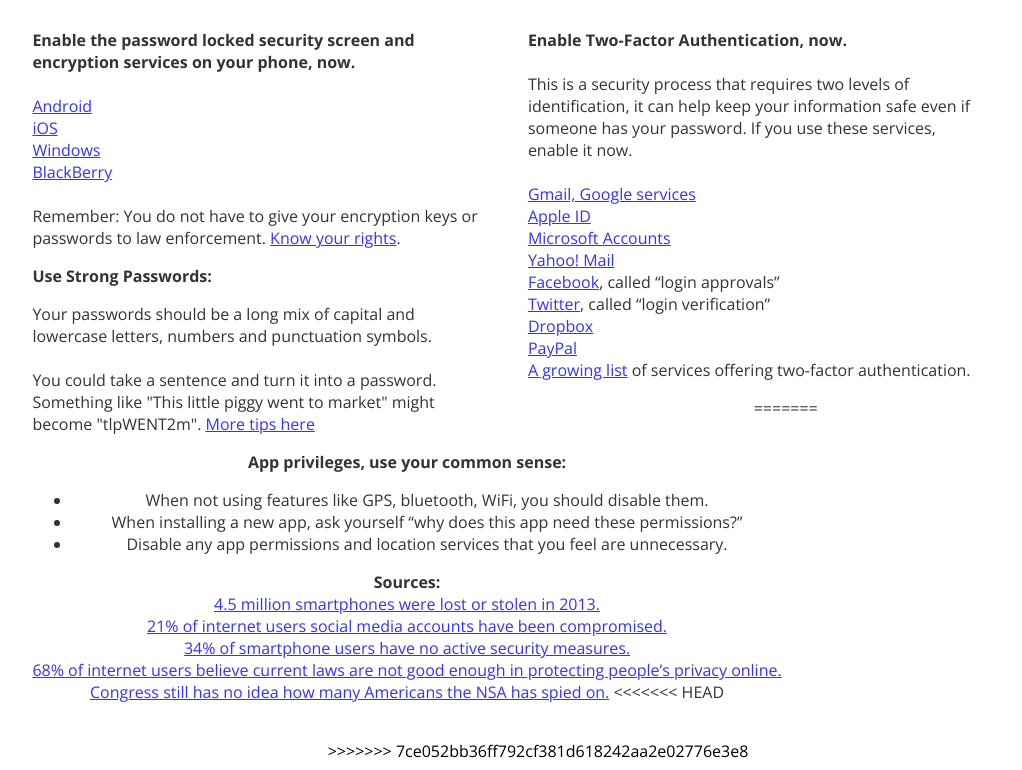
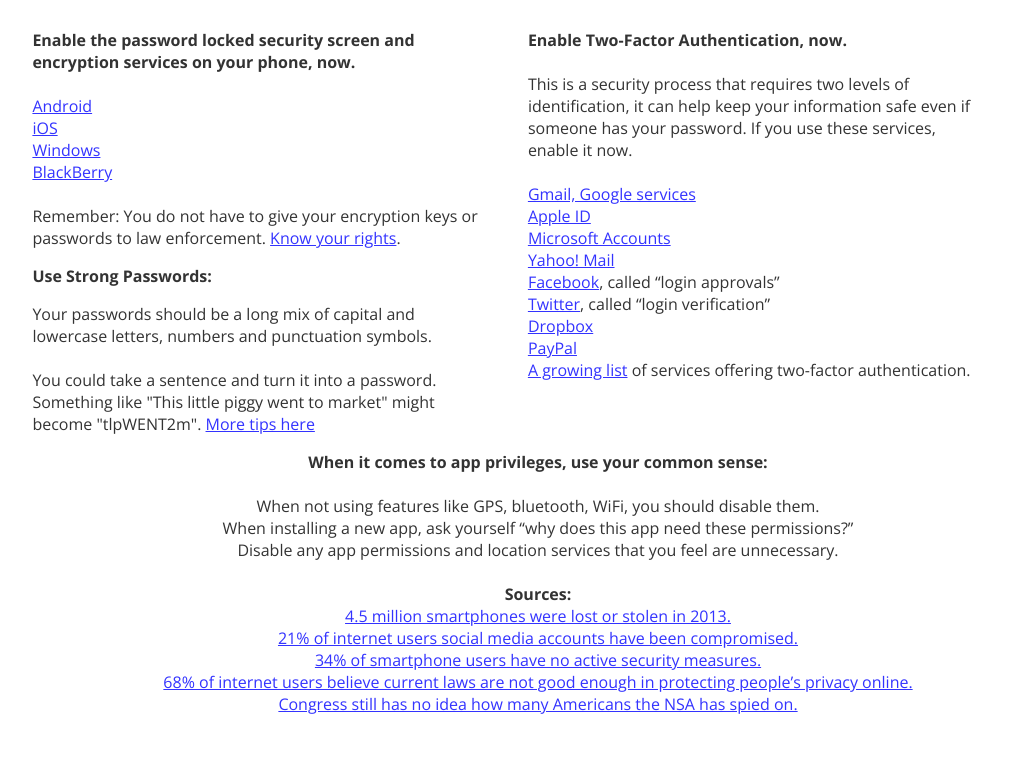
Before and after one commit to sterlingcrispin/privacymap, a plain HTML site: page index.html in a window 1280 px wide. Shown: the part 5121-5891 px from the top of the page, without its empty margins (102-1124 px from the left). After the commit the page ends 5869 px from the top, so only its background shows below. Drawn offline with nearby package versions, Linux system fonts and the light colour scheme.

Commit message:
refactoring final slide

```diff
--- a/index.html
+++ b/index.html
@@ -158,19 +158,12 @@
                 </div>
 
                 <div class="app">
-                    <b>App privileges, use your common sense:</b>
-                    <ul>
-                        <li>
-                            When not using features like GPS, bluetooth, WiFi, you should disable them.
-                        </li>
-                        <li>
-                            When installing a new app, ask yourself “why does this app need these permissions?”
-                        </li>
-                        <li>
-                            Disable any app permissions and location services that you feel are unnecessary.
-                        </li>
-                    </ul>
-
+                    <b>When it comes to app privileges, use your common sense:</b><br>
+										&nbsp;<br>
+										When not using features like GPS, bluetooth, WiFi, you should disable them.<br>
+										When installing a new app, ask yourself “why does this app need these permissions?”<br>
+										Disable any app permissions and location services that you feel are unnecessary.<br>
+										&nbsp;<br>
                     <b>Sources:</b>
 					<br/>
 					<a href="http://www.consumerreports.org/cro/news/2014/04/smart-phone-thefts-rose-to-3-1-million-last-year/index.htm">4.5 million smartphones were lost or stolen in 2013.</a>
@@ -182,13 +175,8 @@
 					<a href="http://www.pewinternet.org/2013/09/05/anonymity-privacy-and-security-online/">68% of internet users believe current laws are not good enough in protecting people’s privacy online.</a>
 					<br/>
 	                <a href="http://www.theatlantic.com/politics/archive/2014/10/congress-still-has-now-idea-how-much-the-nsa-spies-on-americans/382114/">Congress still has no idea how many Americans the NSA has spied on.</a>
-<<<<<<< HEAD
-
 				</div>
-
-=======
 								</div>
->>>>>>> 7ce052bb36ff792cf381d618242aa2e02776e3e8
             </div>
         </section>
     </div>
--- a/style.css
+++ b/style.css
@@ -119,6 +119,12 @@
 
 .app{
 	float:left;
+	width: 100%;
+}
+
+.app ul, li {
+	list-style: none;
+	margin-left: 0;
 }
 
 .downarrow {
```
